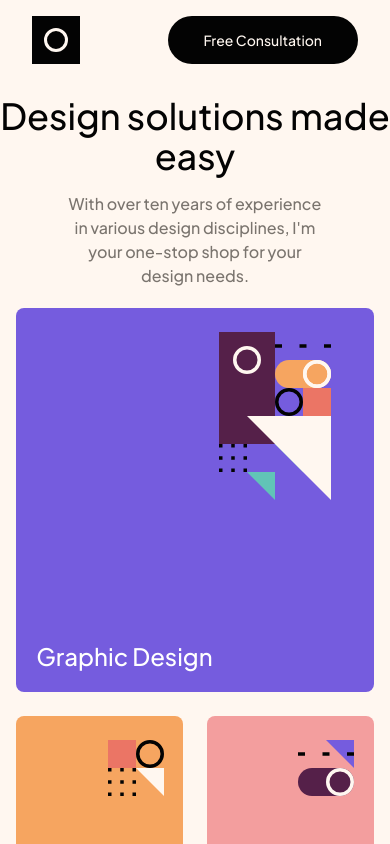
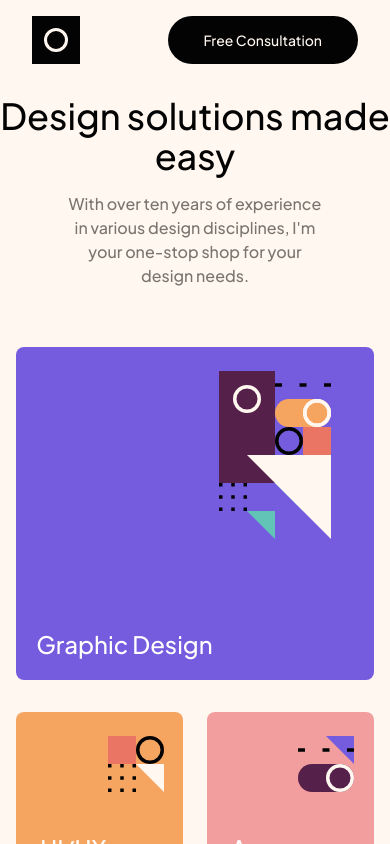
Before and after one commit to curtis2101/single-page-design, a React (Create React App) app in the folder single-page-design-portfolio/single-page/: page / in a window 390 px wide. Built offline with nearby package versions, Linux system fonts and the light colour scheme.

Commit message:
added illustrations mobile

```diff
--- a/single-page-design-portfolio/single-page/src/pages/frontpage.js
+++ b/single-page-design-portfolio/single-page/src/pages/frontpage.js
@@ -2,6 +2,7 @@ import Logo from '../assets/logo.svg';
 import GraphicDesign from '../assets/pattern-graphic-design.svg'
 import UI from '../assets/pattern-ui-ux.svg'
 import Apps from '../assets/pattern-apps.svg'
+import Illustrations from '../assets/pattern-illustrations.svg'
 import React from 'react';
 import Button from '../components/blackButton.js'
 const FrontPage = () => {
@@ -15,18 +16,24 @@ const FrontPage = () => {
                 <h1 className="text-black text-center text-4xl font-jakartaL">Design solutions made easy</h1>
                 <p className="text-grey text-center text-base font-jakartaM w-8/12 pt-4">With over ten years of experience in various design disciplines, I'm your one-stop shop for your design needs.</p>
             </header>
-            <div className="pt-5 grid grid-rows-5 grid-cols-2 w-11/12">
-                <div className="bg-blue rounded-lg col-start-1 col-end-3 row-start-1 row-end-2 grid grid-rows-2 grid-cols-2">
+            <div className="grid items-end grid-rows-5 grid-cols-2 w-11/12">
+                <div className="mb-2  bg-blue h-5/6 rounded-lg col-start-1 col-end-3 row-start-1 row-end-2 grid grid-rows-2 grid-cols-2">
                     <img className="h-48 pt-6 pl-6 col-start-2 col-end-3" src={GraphicDesign} alt="graphic design"/>
                     <p className="text-white text-center text-2xl font-jakartaL col-start-1 col-end-3 row-start-2 row-end-3 flex items-end justify-start pb-5 pl-5">Graphic Design</p>
                 </div>
-                <div className="h-44 mt-6 rounded-lg col-start-1 col-end-2 row-start-2 row-end-2 mr-3 bg-orange grid grid-rows-2 grid-cols-2">
-                    <img className="pl-2 pt-6 h-20 row-start-1 row-end-1 col-start-2 col-end-3" src={UI} alt="UI/UX"/>
-                    <p className="text-white text-2xl font-jakartaL col-start-1 col-end-2 row-start-2 row-end-2 flex items-end pl-6 pb-6">UI/UX</p>
-                </div>
-                <div className="h-44 mt-6 rounded-lg col-start-2 col-end-3 row-start-2 row-end-2 ml-3 bg-pink grid grid-rows-2 grid-cols-2">
-                <img className="pl-2 pt-6 h-20 row-start-1 row-end-1 col-start-2 col-end-3" src={Apps} alt="UI/UX"/>
-                    <p className="text-white text-2xl font-jakartaL col-start-1 col-end-2 row-start-2 row-end-2 flex items-end pl-6 pb-6">Apps</p>
+                <div className="col-start-1 col-end-3 row-start-2 row-end-2 grid grid-rows-2 grid-cols-2 ">
+                    <div className="h-44 mt-6 rounded-lg col-start-1 col-end-2 row-start-1 row-end-1 mr-3 bg-orange grid grid-rows-2 grid-cols-2">
+                        <img className="pl-2 pt-6 h-20 row-start-1 row-end-1 col-start-2 col-end-3" src={UI} alt="UI/UX"/>
+                        <p className="text-white text-2xl font-jakartaL col-start-1 col-end-2 row-start-2 row-end-2 flex items-end pl-6 pb-6">UI/UX</p>
+                    </div>
+                    <div className="h-44 mt-6 rounded-lg col-start-2 col-end-3 row-start-1 row-end-2 ml-3 bg-pink grid grid-rows-2 grid-cols-2">
+                        <img className="pl-2 pt-6 h-20 row-start-1 row-end-1 col-start-2 col-end-3" src={Apps} alt="UI/UX"/>
+                        <p className="text-white text-2xl font-jakartaL col-start-1 col-end-2 row-start-2 row-end-2 flex items-end pl-6 pb-6">Apps</p>
+                    </div>
+                    <div className="h-40 mt-6 rounded-lg col-start-1 col-end-3 row-start-2 row-end-2 bg-red grid grid-rows-2 grid-cols-2">
+                        <img className="col-start-2 col-end-3 row-start-1 row-end-1 pl-4 pt-6" src={Illustrations} alt="graphics" />
+                        <p className="pl-6 pt-6 col-start-1 col-end-2 row-start-2 row-end-3 text-white text-2xl font-jakartaL">Illustrations</p>
+                    </div>
                 </div>
             </div>
 
```
